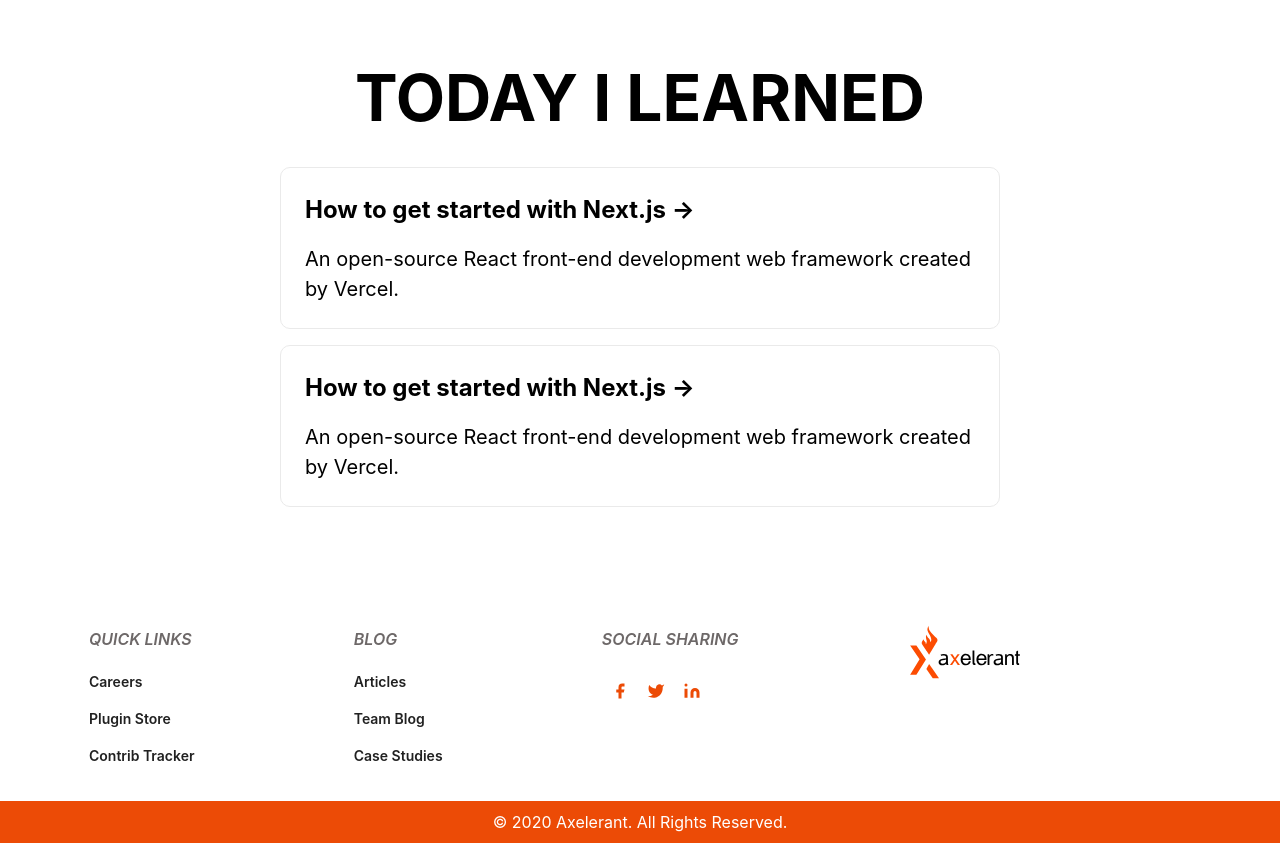
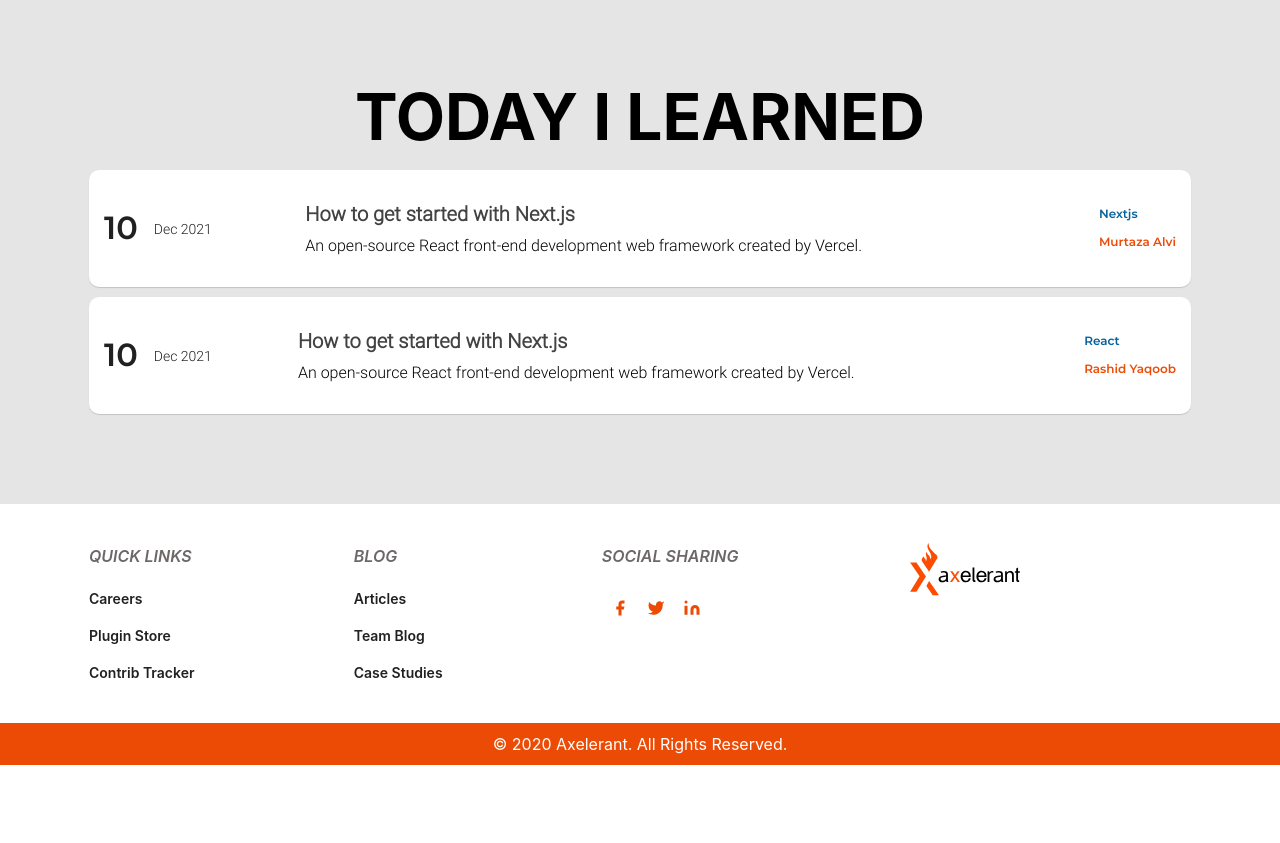
Before and after one commit to skippednote/til, a Next.js app: page / in a window 1280 px wide. After the commit the page ends 800 px from the top, so only its background shows below. Built offline with nearby package versions, Linux system fonts and the light colour scheme.

Commit message:
SAFE-cards:Cards component

```diff
--- /dev/null
+++ b/components/Card.js
@@ -0,0 +1,40 @@
+import Link from 'next/link'
+import cardStyles from '../styles/Cards.module.css'
+import { formatDate } from '../utils/format-date'
+
+const Card = ({ filepath, data, key }) => {
+  const { date, title, description, category, author } = data;
+  const {day, month, year } = formatDate(date);
+  return (
+    <li key={key} className={cardStyles.card}>
+      <p className={cardStyles.date}><span className={cardStyles.cardDate}>{day}</span><span className={cardStyles.cardMonthYear}>{month} {year}</span></p>
+    <div className={cardStyles.cardContent}>
+      <Link
+        as={`/tils/${filepath.replace(/\.mdx?$/, "")}`}
+        href={`/tils/[slug]`}
+      >
+        <a className={cardStyles.cardTitle}>
+          <h2 className={cardStyles.cardHeading}>{title}</h2>
+        </a>
+      </Link>
+      <p className={cardStyles.cardDescription}>{description}</p>
+    </div>
+    <div className={cardStyles.cardTags}>
+      <Link
+        as={`/tils/${filepath.replace(/\.mdx?$/, "")}`}
+        href={`/tils/[slug]`}
+      >
+        <a className={cardStyles.cardCategory}>{category}</a>
+      </Link>
+      <Link
+        as={`/tils/${filepath.replace(/\.mdx?$/, "")}`}
+        href={`/tils/[slug]`}
+      >
+        <a className={cardStyles.cardAuthor}>{author}</a>
+      </Link>
+    </div>
+    </li>
+  )
+}
+
+export default Card;
--- a/components/Footer.js
+++ b/components/Footer.js
@@ -5,8 +5,8 @@ import { FiLinkedin, FiTwitter, FiFacebook } from 'react-icons/fi';
 
 const Footer = () => {
   return (
-    <footer>
-      <div className="container">
+    <footer className={footerStyles.footer}>
+      <div className="main-container">
         <div className={footerStyles.footerLinks}>
           <Menu
             title="Quick Links"
--- a/pages/index.js
+++ b/pages/index.js
@@ -1,32 +1,25 @@
-import fs from 'fs';
-import matter from 'gray-matter';
-import Link from 'next/link';
-import path from 'path';
-import Layout from '../components/Layout';
-import styles from '../styles/Home.module.css';
-import { tilFilePaths, TILS_PATH } from '../utils';
+import fs from "fs";
+import matter from "gray-matter";
+import Link from "next/link";
+import path from "path";
+import Layout from "../components/Layout";
+import Card from '../components/Card'
+import styles from "../styles/Home.module.css";
+import { tilFilePaths, TILS_PATH } from "../utils";
 
 export default function Index({ tils }) {
   return (
-    <div className={styles.container}>
+    <div className='container'>
       <Layout>
         <main className={styles.main}>
-          <h1 className={styles.title}>TODAY I LEARNED</h1>
-          <ul className={styles.til}>
-            {tils.map((til) => (
-              <li key={til.filePath}>
-                <Link
-                  as={`/tils/${til.filePath.replace(/\.mdx?$/, '')}`}
-                  href={`/tils/[slug]`}
-                >
-                  <a className={styles.card}>
-                    <h2>{til.data.title} &rarr;</h2>
-                    <p>{til.data.description}</p>
-                  </a>
-                </Link>
-              </li>
-            ))}
-          </ul>
+          <div className='main-container'>
+            <h1 className={styles.title}>TODAY I LEARNED</h1>
+            <ul className='list'>
+              {tils.map((til) => (
+                <Card key={til.filePath} filepath={til.filePath} data={til.data} />
+              ))}
+            </ul>
+          </div>
         </main>
       </Layout>
     </div>
--- /dev/null
+++ b/styles/Cards.module.css
@@ -0,0 +1,131 @@
+.date {
+  display: flex;
+  align-items: flex-start;
+  margin: auto 52px auto 0;
+}
+
+.cardDate {
+  font-size: 32px;
+  font-weight: 600;
+  font-family: var(--f-secondary);
+  color: var(--text-dark-color);
+  margin-right: 16px;
+}
+
+.cardMonthYear {
+  font-size: 14px;
+  font-family: var(--f-primary);
+  color: var(--text-dark-color);
+  margin-top: 15px;
+}
+
+.cardCategory {
+  text-decoration: none;
+  color: var(--site-color);
+  margin-bottom: 0;
+  font-size: 12px;
+  font-weight: 700;
+  margin-bottom: 10px;
+  font-family: var(--f-secondary);
+}
+
+.cardCategory:hover {
+  text-decoration: underline;
+  color: var(--text-light-color);
+}
+
+.cardTitle {
+  text-decoration: none;
+  display: block;
+  font-family: var(--f-primary);
+  margin-bottom: 5px;
+}
+
+.cardTitle:hover {
+  text-decoration: underline;
+}
+
+.cardDescription {
+  margin-bottom: 0;
+  font-family: var(--f-primary);
+}
+
+.cardContent {
+  max-width: 700px;
+  width: 100%;
+}
+
+.card {
+  background-color: var(--white-color);
+  padding: 24px 12px;
+  margin-bottom: 10px;
+  border-radius: 10px;
+  box-shadow: 0 1px 1px rgb(0 0 0 / 15%);
+  border: 1px solid transparent;
+}
+
+.card:hover {
+  border: 1px solid var(--orange-color);
+  transform: scale(1.01);
+  transition: all 0.25s ease;
+  background-color: var(--hover-grey-color);
+}
+
+.cardHeading {
+  font-weight: 600;
+  font-size: 20px;
+}
+
+.cardTags {
+  display: flex;
+  flex-direction: column;
+}
+
+.cardAuthor {
+  text-decoration: none;
+  color: var(--orange-color);
+  font-size: 12px;
+  font-weight: 700;
+  font-family: var(--f-secondary);
+}
+
+.cardAuthor:hover {
+  text-decoration: underline;
+  color: var(--text-light-color);
+}
+
+@media (max-width: 767px) {
+  .cardDescription {
+    margin-bottom: 20px;
+  }
+
+  .cardTitle {
+    margin-right: 80px;
+    max-width: 390px;
+  }
+}
+
+@media screen and (min-width: 767px) {
+  .card {
+    display: flex;
+    align-items: center;
+    justify-content: space-between;
+    padding: 28px 14px;
+  }
+
+  .card:hover {
+    cursor: pointer;
+  }
+
+  .date {
+    margin-right: 50px;
+  }
+
+  .cardDate {
+    margin-bottom: 0;
+  }
+
+  .cardTags {
+    margin-left: 50px;
+  }
+}
--- a/styles/Footer.module.css
+++ b/styles/Footer.module.css
@@ -46,7 +46,7 @@
 .footerLinks {
   display: grid;
   grid-template-columns: auto auto auto auto;
-  padding: 0 20px;
+  padding: 40px 0;
 }
 
 .footerSecondary {
@@ -58,6 +58,10 @@
 
 .footerSecondary p {
   margin-bottom: 0;
+}
+
+.footer {
+  background-color: var(--white-color);
 }
 
 @media (max-width: 767px) {
@@ -76,4 +80,8 @@
   .footerLogo {
     margin-top: -25px;
   }
+
+  .menu {
+    margin-bottom: 0;
+  }
 }
--- a/styles/Home.module.css
+++ b/styles/Home.module.css
@@ -1,18 +1,5 @@
-.container {
-  min-height: 100vh;
-  display: flex;
-  flex-direction: column;
-  justify-content: center;
-  height: 100vh;
-}
-
 .main {
   padding: 5rem 0;
-  flex: 1;
-  display: flex;
-  flex-direction: column;
-  justify-content: center;
-  align-items: center;
 }
 
 .footer {
@@ -107,7 +94,5 @@
 }
 
 .wrapper {
-  max-width: 50rem;
   margin: 0 auto;
-  padding: 1.5rem;
 }
--- a/styles/globals.css
+++ b/styles/globals.css
@@ -1,3 +1,13 @@
+@font-face {
+  font-family: "Roboto";
+  src: url(../fonts/Roboto-Light.ttf);
+}
+
+@font-face {
+  font-family: "Montserrat";
+  src: url(../fonts/Montserrat-SemiBold.ttf);
+}
+
 html,
 body {
   padding: 0;
@@ -17,9 +27,16 @@ body {
   --orange-color: #ec4b06;
   --text-dark-color: #212121;
   --text-light-color: #6d6868;
+  --hover-grey-color: #f5f5f5;
   --white-color: #ffffff;
+  --dim-grey-color: #e5e5e5;
   --divider-color: rgba(0, 0, 0, 0.4);
   --container-width: 1142px;
+
+  /* FONT FAMILY */
+
+  --f-primary: "Roboto", sans-serif;
+  --f-secondary: "Montserrat", sans-serif;
 }
 
 html {
@@ -46,7 +63,18 @@ code {
 }
 
 .container {
-  max-width: 1142px;
   width: 100%;
   margin: auto;
+  background-color: var(--dim-grey-color);
 }
+
+.main-container {
+  max-width: var(--container-width);
+  width: 100%;
+  margin: 0 auto;
+  padding: 0 20px;
+}
+
+.list {
+  list-style: none;
+}
--- /dev/null
+++ b/utils/format-date.js
@@ -0,0 +1,9 @@
+export const formatDate = (input) => {
+    const date = new Date(Date.parse(input));
+    let month = date.toLocaleString('default', { month: 'short' });
+    return {
+    day: date.getDate(),
+    month: month,
+    year: date.getFullYear(),
+  };
+};
```
Also changed, not shown: fonts/Montserrat-SemiBold.ttf (added), fonts/Roboto-Light.ttf (added).
